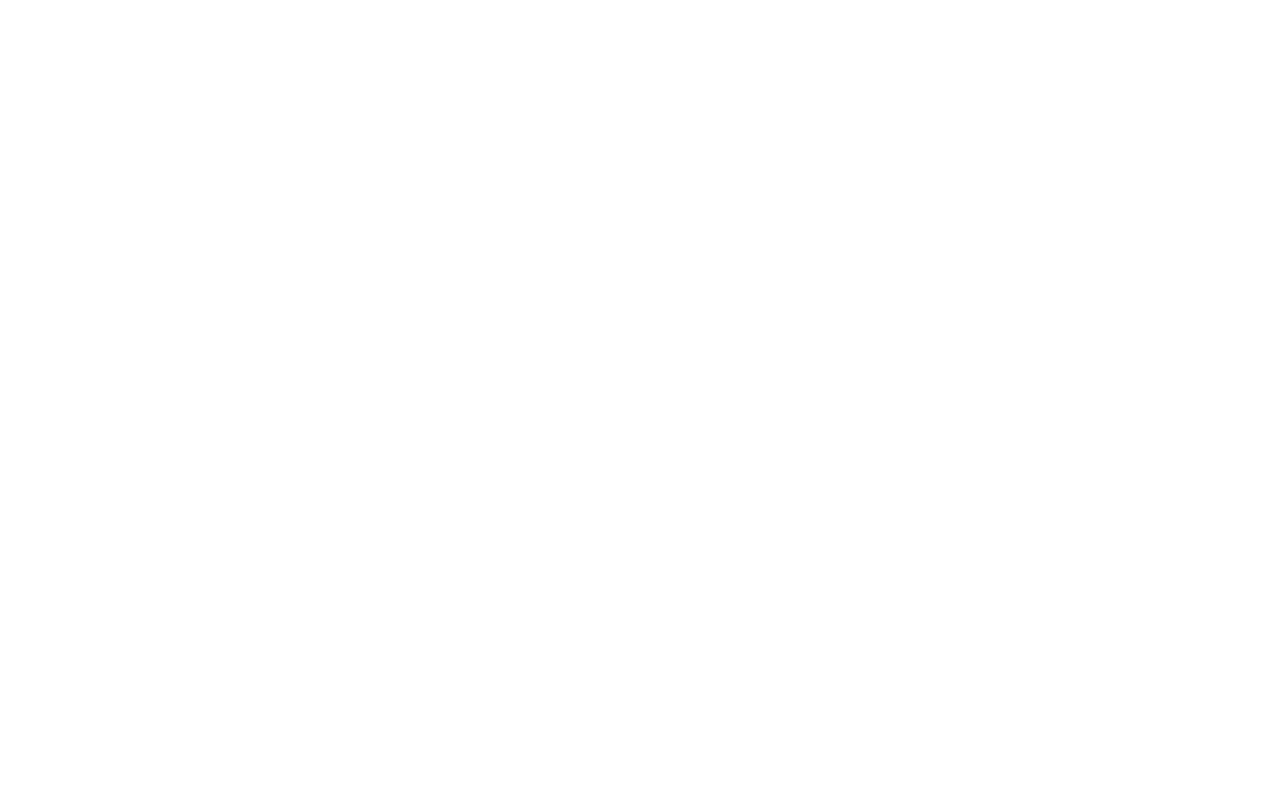
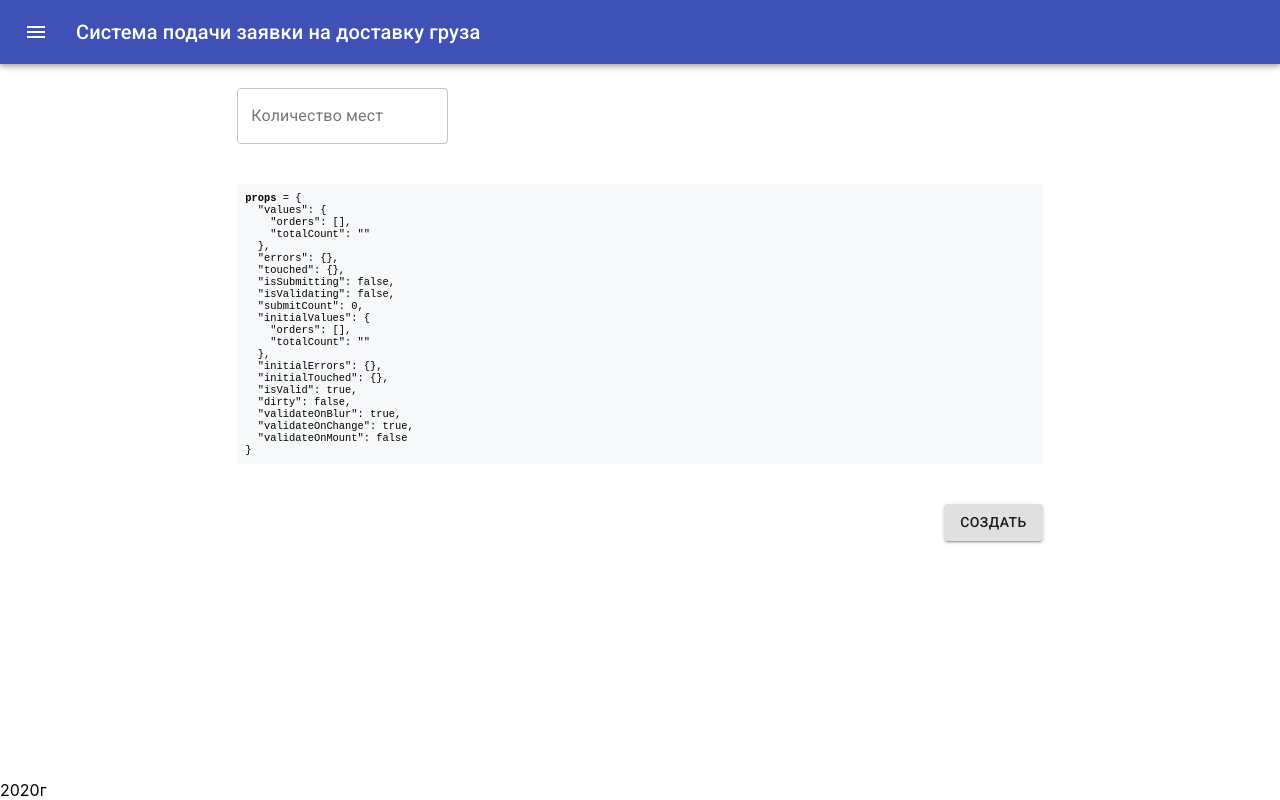
Before and after one commit to snoopcoder/star-tex-demo, a React (Create React App) app in the folder packages/client/: page / in a window 1280 px wide. Built offline with nearby package versions, Linux system fonts and the light colour scheme.

Commit message:
feat: main form

```diff
--- a/packages/client/package.json
+++ b/packages/client/package.json
@@ -4,9 +4,13 @@
   "private": true,
   "author": "Egor Kolbin",
   "dependencies": {
+    "@material-ui/core": "^4.10.1",
+    "@material-ui/icons": "^4.9.1",
     "@testing-library/jest-dom": "^4.2.4",
     "@testing-library/react": "^9.3.2",
     "@testing-library/user-event": "^7.1.2",
+    "formik": "^2.1.4",
+    "formik-material-ui": "^2.0.0-beta.1",
     "nanoid": "^3.1.9",
     "react": "^16.13.1",
     "react-dom": "^16.13.1",
--- a/packages/client/public/index.html
+++ b/packages/client/public/index.html
@@ -15,6 +15,7 @@
       user's mobile device or desktop. See https://developers.google.com/web/fundamentals/web-app-manifest/
     -->
     <link rel="manifest" href="%PUBLIC_URL%/manifest.json" />
+    <link rel="stylesheet" href="https://fonts.googleapis.com/css?family=Roboto:300,400,500,700&display=swap" />
     <!--
       Notice the use of %PUBLIC_URL% in the tags above.
       It will be replaced with the URL of the `public` folder during the build.
--- a/packages/client/src/App.js
+++ b/packages/client/src/App.js
@@ -1,10 +1,68 @@
 import React from 'react';
+
+import { makeStyles } from '@material-ui/core/styles';
+import AppBar from '@material-ui/core/AppBar';
+import Toolbar from '@material-ui/core/Toolbar';
+import Typography from '@material-ui/core/Typography';
+import Box from '@material-ui/core/Box';
+import Grid from '@material-ui/core/Grid';
+import IconButton from '@material-ui/core/IconButton';
+import MenuIcon from '@material-ui/icons/Menu';
+
 import TokenLoader from './Components/TokenLoader';
+import MainForm from './Components/MainForm';
+
+const useStyles = makeStyles((theme) => ({
+  root: {
+    flexGrow: 1,
+  },
+  menuButton: {
+    marginRight: theme.spacing(2),
+  },
+  title: {
+    flexGrow: 1,
+  },
+}));
 
 function App() {
+  const classes = useStyles();
   return (
     <div className="App">
-      <TokenLoader>{({ token }) => <div token={token} />}</TokenLoader>
+      <div className={classes.root}>
+        <AppBar position="static">
+          <Toolbar>
+            <IconButton
+              edge="start"
+              className={classes.menuButton}
+              color="inherit"
+              aria-label="menu"
+            >
+              <MenuIcon />
+            </IconButton>
+            <Typography variant="h6" className={classes.title}>
+              Система подачи заявки на доставку груза
+            </Typography>
+          </Toolbar>
+        </AppBar>
+        <Box
+          width="100%"
+          minHeight="calc(100vh - 64px)"
+          display="flex"
+          flexDirection="column"
+          justifyContent="space-between"
+          alignItems="center"
+        >
+          <Grid container>
+            <Grid item xs={false} md={2} xl={3} />
+            <Grid item xs={12} md={8} xl={6}>
+              <TokenLoader>
+                {({ token }) => <MainForm token={token} />}
+              </TokenLoader>
+            </Grid>
+          </Grid>
+          <Box width="100%">2020г</Box>
+        </Box>
+      </div>
     </div>
   );
 }
--- /dev/null
+++ b/packages/client/src/Components/DisplayFormikState.js
@@ -0,0 +1,20 @@
+import React from 'react';
+// import './helper.css';
+
+const DisplayFormikState = (props) => (
+  <div style={{ margin: '1rem 0' }}>
+    {/* eslint-disable-next-line jsx-a11y/heading-has-content */}
+    <h3 style={{ fontFamily: 'monospace' }} />
+    <pre
+      style={{
+        background: '#f6f8fa',
+        fontSize: '.65rem',
+        padding: '.5rem',
+      }}
+    >
+      <strong>props</strong> = {JSON.stringify(props, null, 2)}
+    </pre>
+  </div>
+);
+
+export default DisplayFormikState;
--- /dev/null
+++ b/packages/client/src/Components/MainForm.js
@@ -0,0 +1,166 @@
+/* eslint-disable react/prop-types */
+import React from 'react';
+import { Formik, Form } from 'formik';
+import { nanoid } from 'nanoid';
+
+import Button from '@material-ui/core/Button';
+import Box from '@material-ui/core/Box';
+import Grid from '@material-ui/core/Grid';
+import { makeStyles } from '@material-ui/core/styles';
+
+import TextField from '@material-ui/core/TextField';
+import InputAdornment from '@material-ui/core/InputAdornment';
+
+import DisplayFormikState from './DisplayFormikState';
+
+const useStyles = makeStyles(() => ({
+  itemRow: {
+    position: 'relative',
+  },
+  indexContainer: {
+    position: 'absolute',
+    height: '100%',
+    left: -24,
+    width: 16,
+    display: 'flex',
+    justifyContent: 'center',
+    alignItems: 'center',
+  },
+}));
+
+const MemoRow = React.memo(function Row({ order, index, onChange }) {
+  const classes = useStyles();
+  const onChangeHandler = (option) => ({ target: { value } }) => {
+    onChange(`orders.${index}`, { ...order, [option]: value });
+  };
+
+  return (
+    <Box mb={2}>
+      <Grid container className={classes.itemRow}>
+        <div className={classes.indexContainer}>{`${index + 1}.`}</div>
+        <Grid item container xs={12} spacing={4}>
+          <Grid item xs={4}>
+            <TextField
+              fullWidth
+              helperText="Ширина"
+              value={order.w}
+              onChange={onChangeHandler('w')}
+              InputProps={{
+                endAdornment: (
+                  <InputAdornment position="end">см</InputAdornment>
+                ),
+              }}
+            />
+          </Grid>
+          <Grid item xs={4}>
+            <TextField
+              fullWidth
+              helperText="Высота"
+              value={order.h}
+              onChange={onChangeHandler('h')}
+              InputProps={{
+                endAdornment: (
+                  <InputAdornment position="end">см</InputAdornment>
+                ),
+              }}
+            />
+          </Grid>
+          <Grid item xs={4}>
+            <TextField
+              fullWidth
+              helperText="Длина"
+              value={order.l}
+              onChange={onChangeHandler('l')}
+              InputProps={{
+                endAdornment: (
+                  <InputAdornment position="end">см</InputAdornment>
+                ),
+              }}
+            />
+          </Grid>
+        </Grid>
+        <Grid item container xs={12} spacing={4}>
+          <Grid item xs={12}>
+            <TextField
+              fullWidth
+              helperText="Вес"
+              value={order.weight}
+              onChange={onChangeHandler('weight')}
+              InputProps={{
+                endAdornment: (
+                  <InputAdornment position="end">Кг</InputAdornment>
+                ),
+              }}
+            />
+          </Grid>
+        </Grid>
+      </Grid>
+    </Box>
+  );
+});
+
+const FormInner = ({ values, setFieldValue, ...other }) => {
+  const onTotalCountChange = React.useCallback(
+    ({ target: { value } }) => {
+      if (Number.isInteger(+value) && value < 20) {
+        let data = values.orders.slice(0, value);
+        const delta = value > data.length ? value - data.length : 0;
+        data = [
+          ...data,
+          ...new Array(delta).fill({ w: '', h: '', l: '', weight: '' }),
+        ].map((item) =>
+          item.reactKey ? item : { ...item, reactKey: nanoid() },
+        );
+        setFieldValue('totalCount', Number(value));
+        setFieldValue('orders', data);
+      }
+    },
+    [values, setFieldValue],
+  );
+  return (
+    <Form>
+      <TextField
+        variant="outlined"
+        label="Количество мест"
+        value={values.totalCount}
+        name="totalCount"
+        onChange={onTotalCountChange}
+      />
+      <Box pt={3} pb={3}>
+        {values.orders.map((order, index) => (
+          <MemoRow
+            key={order.reactKey}
+            order={order}
+            index={index}
+            onChange={setFieldValue}
+          />
+        ))}
+        {/* eslint-disable-next-line react/jsx-props-no-spreading */}
+        <DisplayFormikState values={values} {...other} />
+      </Box>
+    </Form>
+  );
+};
+
+const MainFormik = () => {
+  return (
+    <Box p={3}>
+      <Formik
+        initialValues={{ orders: [], totalCount: '' }}
+        onSubmit={(values) =>
+          setTimeout(() => {
+            alert(JSON.stringify(values, null, 2));
+          }, 500)
+        }
+      >
+        {/* eslint-disable-next-line react/jsx-props-no-spreading */}
+        {(props) => <FormInner {...props} />}
+      </Formik>
+      <Box display="flex" justifyContent="flex-end">
+        <Button variant="contained">Создать</Button>
+      </Box>
+    </Box>
+  );
+};
+
+export default MainFormik;
--- a/packages/client/src/Components/TokenLoader.js
+++ b/packages/client/src/Components/TokenLoader.js
@@ -4,7 +4,8 @@
 // eslint-disable-next-line react/prop-types
 const TokenLoader = ({ children }) => {
   const [token, setToken] = React.useState(null);
-  React.useEffect(async () => {
+  React.useEffect(() => {
+    const tokenPrepare = async () => {
       let tk = await localStorage.getItem('token');
       if (tk) {
         setToken(tk);
@@ -13,6 +14,8 @@
         setToken(tk);
         await localStorage.setItem('token', tk);
       }
+    };
+    tokenPrepare();
   }, []);
   return <>{children({ token })}</>;
 };
--- /dev/null
+++ b/packages/client/src/Components/helper.css
@@ -0,0 +1,90 @@
+* {
+  box-sizing: border-box;
+}
+
+body {
+  font-family: -apple-system, BlinkMacSystemFont, 'Segoe UI', Helvetica, Arial,
+    sans-serif, 'Apple Color Emoji', 'Segoe UI Emoji', 'Segoe UI Symbol';
+  font-size: 14px;
+  line-height: 1.5;
+  color: #24292e;
+  background-color: #fff;
+}
+
+.app {
+  margin: 2rem;
+}
+
+a {
+  color: #08c;
+}
+
+code {
+  background: #eee;
+  padding: 0.1rem;
+  font-family: 'Menlo';
+  font-size: 13px;
+  color: #ff00aa;
+}
+
+input {
+  padding: 0.5rem;
+  font-size: 16px;
+  width: 100%;
+  display: block;
+  border-radius: 4px;
+  border: 1px solid #ccc;
+}
+
+input:focus {
+  border-color: #007eff;
+  box-shadow: inset 0 1px 1px rgba(0, 0, 0, 0.075),
+    0 0 0 3px rgba(0, 126, 255, 0.1);
+  outline: none;
+}
+
+input.error {
+  border-color: red;
+}
+
+label {
+  font-weight: bold;
+  display: block;
+  margin-bottom: 0.5rem;
+}
+
+.input-feedback {
+  color: red;
+  margin-top: 0.25rem;
+}
+
+button {
+  max-width: 150px;
+  margin: 20px 0;
+  padding: 12px 20px;
+  border-style: none;
+  border-radius: 5px;
+  background-color: #08c;
+  box-shadow: 0px 2px 2px rgba(0, 0, 0, 0.15);
+  font-size: 17px;
+  font-weight: 500;
+  color: #fff;
+  cursor: pointer;
+  outline: none;
+  -webkit-appearance: none;
+}
+
+button:disabled {
+  opacity: 0.5;
+  cursor: not-allowed !important;
+}
+
+button + button {
+  margin-left: 0.5rem;
+}
+
+button.outline {
+  background-color: #eee;
+  border: 1px solid #aaa;
+  color: #555;
+}
```
Also changed, not shown: 1 other file (tests, documents, lock files or other folders). Lines whose indentation alone changed are shown as unchanged.
